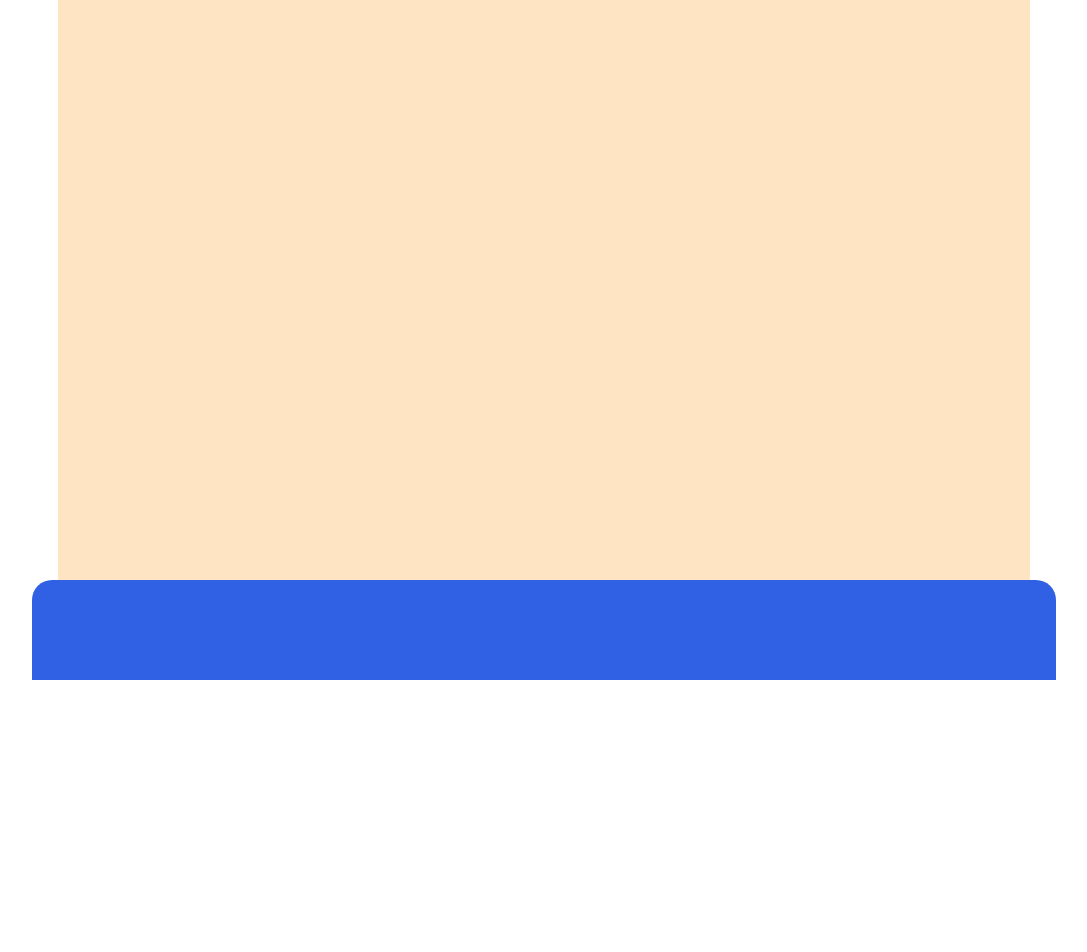
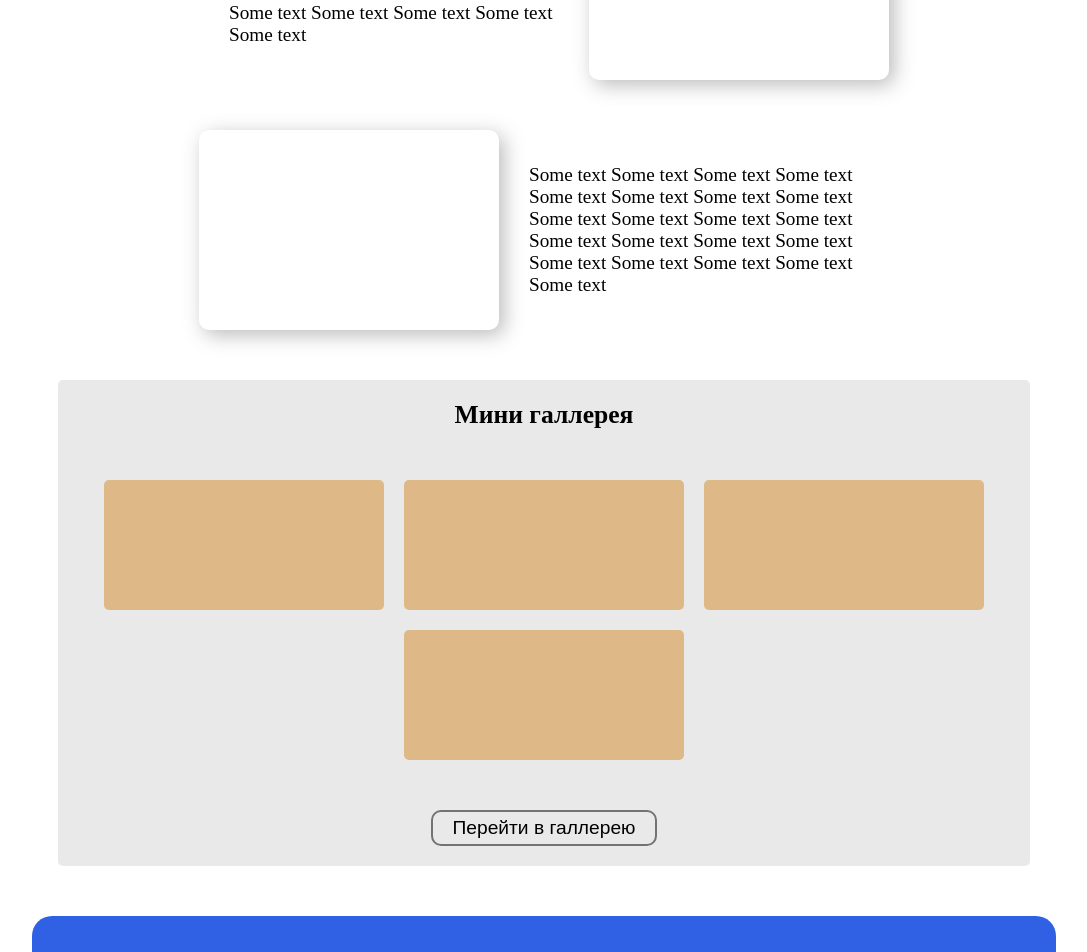
Before and after one commit to YakubovKirill/online-museum, a React (Create React App) app: page / in a window 1280 px wide. Shown: the part 520-1472 px from the top of the page, without its empty margins (96-1183 px from the left). Before the commit the page ends 1200 px from the top, so only its background shows below. Built offline with nearby package versions, Linux system fonts and the light colour scheme.

Commit message:
feat: Create main page first structure

```diff
--- a/src/components/ContentComponents/ContentComponent.scss
+++ b/src/components/ContentComponents/ContentComponent.scss
@@ -1,5 +1,80 @@
+@import '../../styles/variables.scss';
+
 .content {
   width: 95%;
-  height: 1000px;
-  background-color: bisque;
+  height: max-content;
+  .left-img { flex-wrap: wrap; }
+  .right-img { flex-wrap: wrap-reverse; }
+  .description-block {
+    margin: 50px 0px;
+
+    .description-image {
+      width: 300px;
+      height: 200px;
+      border-radius: $border-radius-medium;
+      box-shadow: 5px 5px 20px rgba(173, 173, 173, 0.829);
+    }
+    .description-text {
+      max-width: 350px;
+      margin: 20px 20px;
+      align-items: center;
+      font-size: $font-size-small;
+      p {
+        margin: 10px;
+      }
+    }
+  }
+
+  .mini-gallery {
+    width: 100%;
+    height: max-content;
+    background-color: rgba(222, 222, 222, 0.671);
+    border-radius: $border-radius-small;
+    margin-bottom: 50px;
+
+    .header {
+      margin: 20px 0px;
+      font-size: $font-size-medium;
+      font-weight: bold;
+
+      p {
+        margin: 20px 0px;
+      }
+    }
+
+    .gallery {
+      flex-wrap: wrap;
+      .mini-item {
+        width: 280px;
+        height: 130px;
+        background-color: burlywood;
+        border-radius: $border-radius-small;
+        margin: 10px 10px;
+
+        &:hover {
+          cursor: pointer;
+          box-shadow: 1px 1px 10px rgba(173, 173, 173, 0.829);
+        }
+      }
+    }
+
+    .row {
+      width: 100%;
+      height: max-content;
+      margin: 20px 0px;
+      padding: 20px 0px;
+    }
+  }
 }
+
+@media screen and (max-width: 500px) {
+  .content .description-block .description-image {
+    width: 250px;
+      height: 180px;
+  }
+
+  .content .mini-gallery .gallery .mini-item {
+    width: 200px;
+    height: 100px;
+  }
+}
--- a/src/components/ContentComponents/ContentComponent.tsx
+++ b/src/components/ContentComponents/ContentComponent.tsx
@@ -1,11 +1,43 @@
 import React from "react"
+import { Link, Route } from "react-router-dom"
+import { ROUTE } from "../../constants/constants"
+import { GO_TO_GALLERY, MINI_GALLERY, TEXT_DESCRIPTION_FIRST } from "../../constants/labels"
 
 import './ContentComponent.scss'
 
 const ContentComponent: React.FC = () => {
   return (
     <div className='f-c'>
-      <div className='content'></div>
+      <div className='content'>
+        {/** Block with left image position */}
+        <div className='description-block left-img f-c'>
+          <div className='description-image'></div>
+          <div className='description-text'><p>{TEXT_DESCRIPTION_FIRST}</p></div>
+        </div>
+
+        {/** Block with right image position */}
+        <div className='description-block right-img f-c'>
+          <div className='description-text'><p>{TEXT_DESCRIPTION_FIRST}</p></div>
+          <div className='description-image'></div>
+        </div>
+
+        {/** Block with left image position */}
+        <div className='description-block left-img f-c'>
+          <div className='description-image'></div>
+          <div className='description-text'><p>{TEXT_DESCRIPTION_FIRST}</p></div>
+        </div>
+
+        <div className='mini-gallery'>
+          <div className='header f-c'><p>{MINI_GALLERY}</p></div>
+          <div className='gallery f-c'>
+            <div className='mini-item'></div>
+            <div className='mini-item'></div>
+            <div className='mini-item'></div>
+            <div className='mini-item'></div>
+          </div>
+          <div className='row f-c'><Link to={ROUTE.GALLERY}><button>{GO_TO_GALLERY}</button></Link></div>
+        </div>
+      </div>
     </div>
   )
 }
--- a/src/components/HeaderComponents/LoginComponent/LoginCmponent.tsx
+++ b/src/components/HeaderComponents/LoginComponent/LoginCmponent.tsx
@@ -45,13 +45,14 @@ const LoginComponent: React.FC = () => {
     e.preventDefault()
     if (isCorrectString(userName) && isCorrectString(password)) {
       if (userName === testAdminUser.name && password === testAdminUser.password) {
+        // Create user entity
         const user: User = {
           id: 1,
           userName: userName,
           role: ROLES.ADMIN
         }
         setError(noError)
-
+        // Put user to local and redux storage
         localStorage.setItem('user', JSON.stringify(user))
         dispatch(changeUserAction(user))
         setLoggedIn(true)
@@ -70,6 +71,7 @@ const LoginComponent: React.FC = () => {
   }
 
   useEffect(() => {
+    // Set login status after page reload
     const hasUser = (localStorage.getItem('user') === null) ? false: true;
     const user = JSON.parse(localStorage.getItem('user') || JSON.stringify(guest))
     setLoggedIn(hasUser)
@@ -117,6 +119,8 @@ const LoginComponent: React.FC = () => {
           />
         </div>
         <div className='input-wrap f-c'><button type="submit">{LOGIN}</button></div>
+
+        {/** Handle data error */}
         {error.hasError ? <div className='error-text f-c'><p>{error.message}</p></div>: ''}
       </form>
 
--- a/src/constants/constants.tsx
+++ b/src/constants/constants.tsx
@@ -1,5 +1,6 @@
 export const ROUTE = {
     DEFAULT: '/',
+    GALLERY: '/gallery',
     LOGIN: '/login'
 } as const
 
--- a/src/constants/labels.tsx
+++ b/src/constants/labels.tsx
@@ -1,6 +1,9 @@
 export const PROJECT_NAME = 'Онлайн галлерея ретро техники'
+export const MINI_GALLERY = 'Мини галлерея'
 export const LOGIN = 'Вход'
 export const LOGOUT = 'Выход'
+export const TEXT_DESCRIPTION_FIRST = 'Some text Some text Some text Some text Some text Some text Some text Some text Some text Some text Some text Some text Some text Some text Some text Some text Some text Some text Some text Some text Some text '
+export const GO_TO_GALLERY = 'Перейти в галлерею'
 
 // information messages
 export const ENTER_USERNAME = 'Имя пользователя'
```
